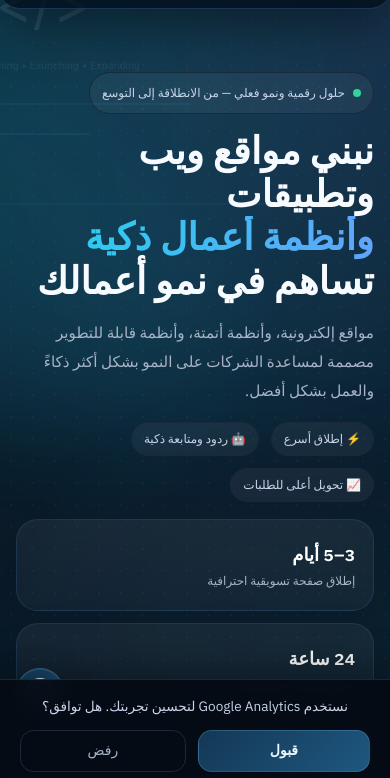
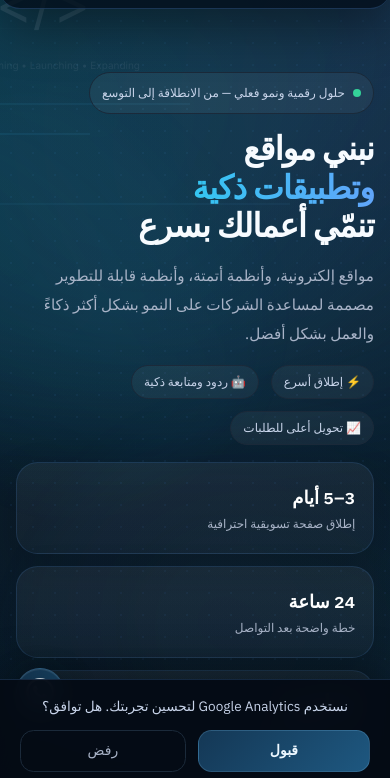
Before and after one commit to aquatechagency/aqua-tech-site, a website: page index.html in a window 390 px wide. Shown: the part 56-834 px from the top of the page. Drawn offline with Linux system fonts and the light colour scheme.

```diff
--- a/css/styles.css
+++ b/css/styles.css
@@ -3099,29 +3099,87 @@
   pointer-events: none !important;
   z-index: 2 !important;
 }
-@media (max-width:767px){
-
-  .hero-copy{
+
+.hero-title{
+  font-size: clamp(2rem, 7vw, 4.2rem);
+  line-height: 1.18;
+  max-width: 13ch;
+}
+
+html[lang="en"] .hero-title{
+  max-width: 13ch;
+  line-height: 1.1;
+}
+
+@media (max-width:640px){
+
+  .hero-title{
+    font-size: clamp(1.9rem, 9vw, 3rem);
+    line-height: 1.22;
+    letter-spacing:-0.03em;
+  }
+
+}
+html[lang="en"]
+.hero-copy{
+  text-align:left;
+  align-items:flex-start;
+}
+
+html[lang="en"] .hero-actions{
+  justify-content:flex-start;
+}
+
+html[lang="en"] .hero-stats{
+  justify-items:start;
+}
+
+html[lang="en"] .hero-title{
+  margin-left:0;
+  margin-right:auto;
+}
+@media (max-width:640px){
+
+  .hero-title{
+    max-width:13ch !important;
+    font-size: clamp(2rem, 8.4vw, 2.85rem) !important;
+    line-height:1.18 !important;
+    letter-spacing:-0.03em;
+  }
+
+  html[lang="ar"] .hero-title{
+    margin-right:0 !important;
+    margin-left:auto !important;
     text-align:right !important;
   }
 
-  .hero-copy h1{
+  html[lang="ar"] .hero-title span{
     text-align:right !important;
-    direction:rtl !important;
-
-    font-size:2.35rem !important;
-    line-height:1.15 !important;
-
-    display:flex !important;
-    flex-direction:column !important;
-    align-items:flex-end !important;
-  }
-
-  .hero-copy h1 span{
-    display:block !important;
-    width:100% !important;
-
-    white-space:normal !important;
-  }
-
-}
+  }
+
+  html[lang="en"] .hero-title{
+    margin-left:0 !important;
+    margin-right:auto !important;
+    text-align:left !important;
+  }
+
+  html[lang="en"] .hero-title span{
+    text-align:left !important;
+  }
+
+}
+@media (max-width:640px){
+
+  html[lang="en"] .hero-title{
+    margin-left:0 !important;
+    margin-right:auto !important;
+
+    text-align:left !important;
+    align-items:flex-start !important;
+  }
+
+  html[lang="en"] .hero-title span{
+    text-align:left !important;
+  }
+
+}
--- a/index.html
+++ b/index.html
@@ -680,12 +680,15 @@
 <span class="h-2 w-2 rounded-full bg-emerald-400"></span>
 <span data-i18n="hero.badge">حلول رقمية ونمو فعلي — من الانطلاقة إلى التوسع</span>
 </p>
-<h1 class="mt-5 text-[clamp(1.8rem,4.5vw,3.4rem)] font-semibold leading-[1.35] md:leading-[1.22] tracking-normal">
-<span class="block" data-i18n="hero.h1a"></span>
-
-<span class="block text-transparent bg-clip-text bg-gradient-to-l from-[var(--p2)] to-[var(--p1)]" data-i18n="hero.h1b"></span>
-
-<span class="block" data-i18n="hero.h1c"></span>
+<h1 class="hero-title mt-5 font-semibold tracking-normal">
+  <span class="block" data-i18n="hero.h1a"></span>
+
+  <span
+    class="block text-transparent bg-clip-text bg-gradient-to-l from-[var(--p2)] to-[var(--p1)]"
+    data-i18n="hero.h1b">
+  </span>
+
+  <span class="block" data-i18n="hero.h1c"></span>
 </h1>
 <p class="mt-5 max-w-2xl mx-auto md:mx-0 text-sm sm:text-base md:text-lg text-[var(--muted)] leading-7 sm:leading-8 break-words whitespace-normal" data-i18n="hero.desc">
                    Aqua.Tech نبني مواقع وأنظمة تركّز على جذب العملاء، استقبال الطلبات، والرد الأولي في مسار واضح وقابل للتنفيذ.
@@ -793,7 +796,7 @@
 </div>
 </div>
 </div>
-<div aria-hidden="true" class="mt-12 opacity-60">
+<div aria-hidden="true" class="mt-8 opacity-50">
 <svg class="w-full h-10" viewBox="0 0 1200 120">
 <defs>
 <linearGradient id="wave" x1="0" x2="1" y1="0" y2="0">
--- a/js/i18n.js
+++ b/js/i18n.js
@@ -57,9 +57,9 @@
         "hero.devMode":"DEV MODE","hero.terminalLabel":"terminal • deploy",
         "hero.terminalBody":"<span class=\"text-white/80\">$</span> npx create-aqua-app\n<span class=\"text-white/80\">$</span> build --optimize\n<span class=\"text-white/80\">$</span> deploy --env=prod\n<span class=\"text-[var(--p1)]\">✔</span>shipped in<span class=\"text-[var(--p2)]\"> minutes</span> — performance ✅",
         "form.modalTitle":"تم إرسال طلبك بنجاح",
-        "hero.h1a":"نبني مواقع ويب وتطبيقات",
-        "hero.h1b":"وأنظمة أعمال ذكية",
-        "hero.h1c":"تساهم في نمو أعمالك",
+        "hero.h1a":"نبني مواقع",
+        "hero.h1b":"وتطبيقات ذكية",
+        "hero.h1c":"تنمّي أعمالك بسرع",
 
         "hero.desc":"مواقع إلكترونية، وأنظمة أتمتة، وأنظمة قابلة للتطوير مصممة لمساعدة الشركات على النمو بشكل أكثر ذكاءً والعمل بشكل أفضل.",
         "hero.ctaPrimary":"ابدأ الآن",
```
